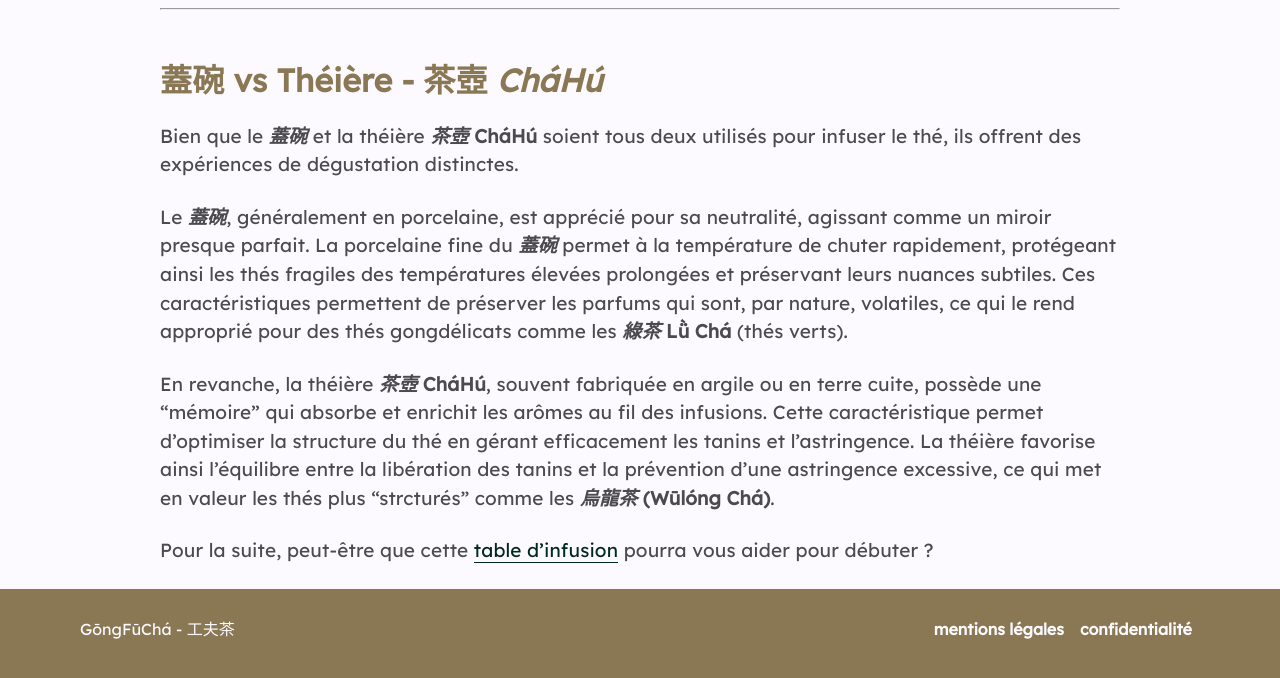
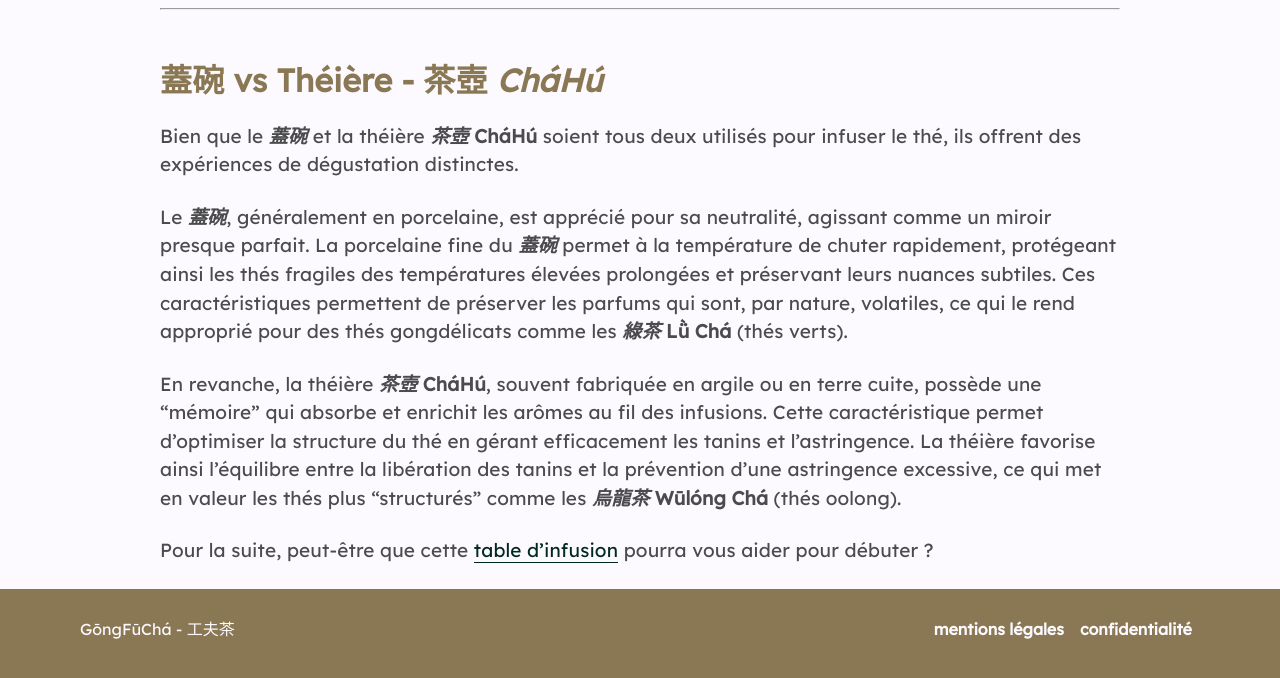
Before and after one commit to brutdethe/site, a Jekyll site: the page built from ressources/_intermediaire/gai-wan-pao-fa.md, in a window 1280 px wide and 900 px high, scrolled down 1942 px, cut to the strip 221-899 px from the top of the window. Built offline with Jekyll 4.4.1, drawn with Linux system fonts in a browser that asks for light colours; nearby versions of some CDN libraries.

Commit message:
corrige l'article

```diff
--- a/ressources/_intermediaire/gai-wan-pao-fa.md
+++ b/ressources/_intermediaire/gai-wan-pao-fa.md
@@ -62,6 +62,6 @@ Ces caractéristiques permettent de préserver les parfums qui sont, par nature,
 
 En revanche, la théière **_茶壺_ CháHú**, souvent fabriquée en argile ou en terre cuite, possède une "mémoire" qui absorbe et enrichit les arômes au fil des infusions.
 Cette caractéristique permet d’optimiser la structure du thé en gérant efficacement les tanins et l’astringence. La théière favorise ainsi l’équilibre entre la libération des tanins et la prévention d’une astringence excessive,
-ce qui met en valeur les thés plus "strcturés" comme les **_烏龍茶_ (Wūlóng Chá)**.
+ce qui met en valeur les thés plus "structurés" comme les **_烏龍茶_ Wūlóng Chá** (thés oolong).
 
 Pour la suite, peut-être que cette [table d'infusion](../base/table-d-infusion) pourra vous aider pour débuter ?
```
